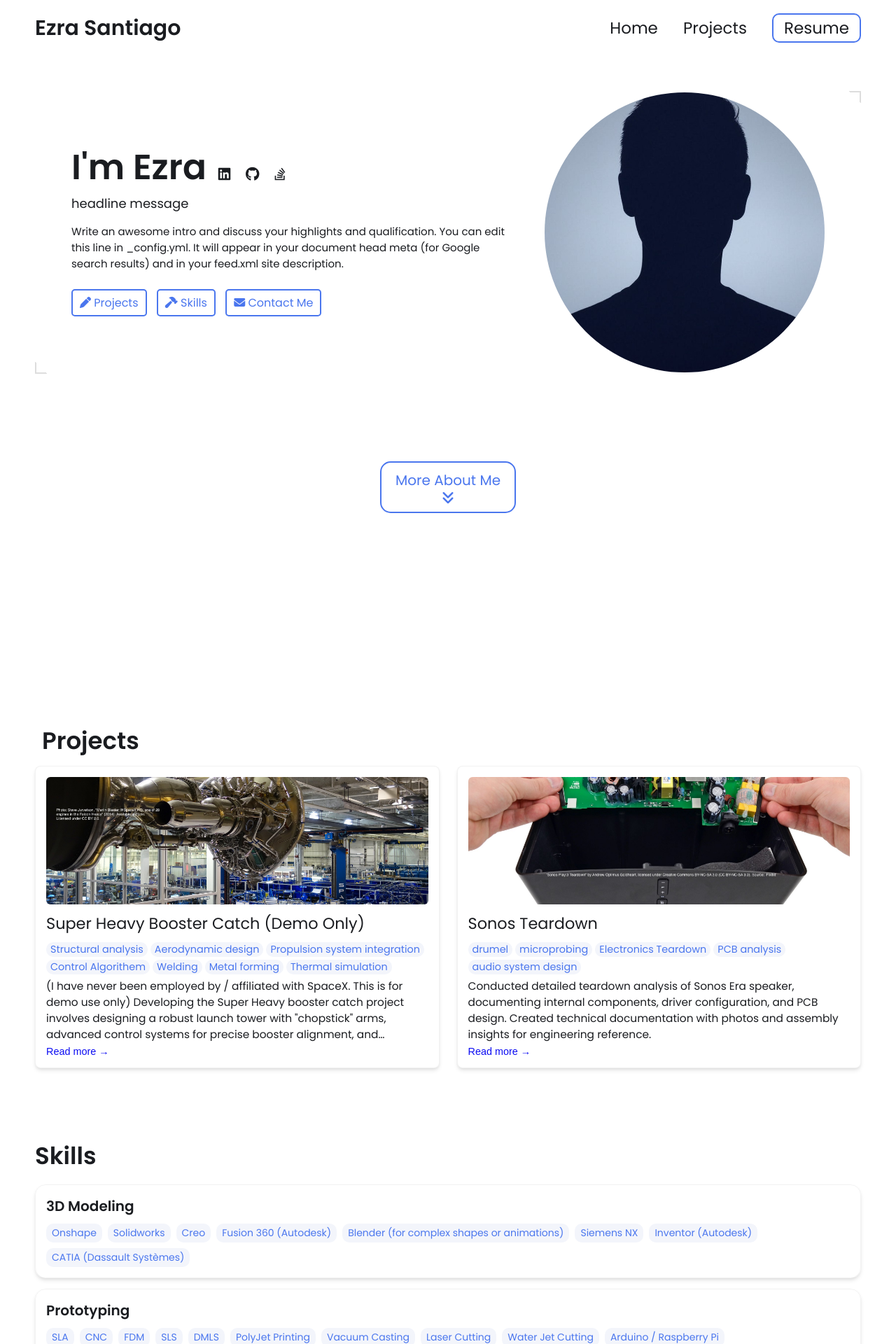
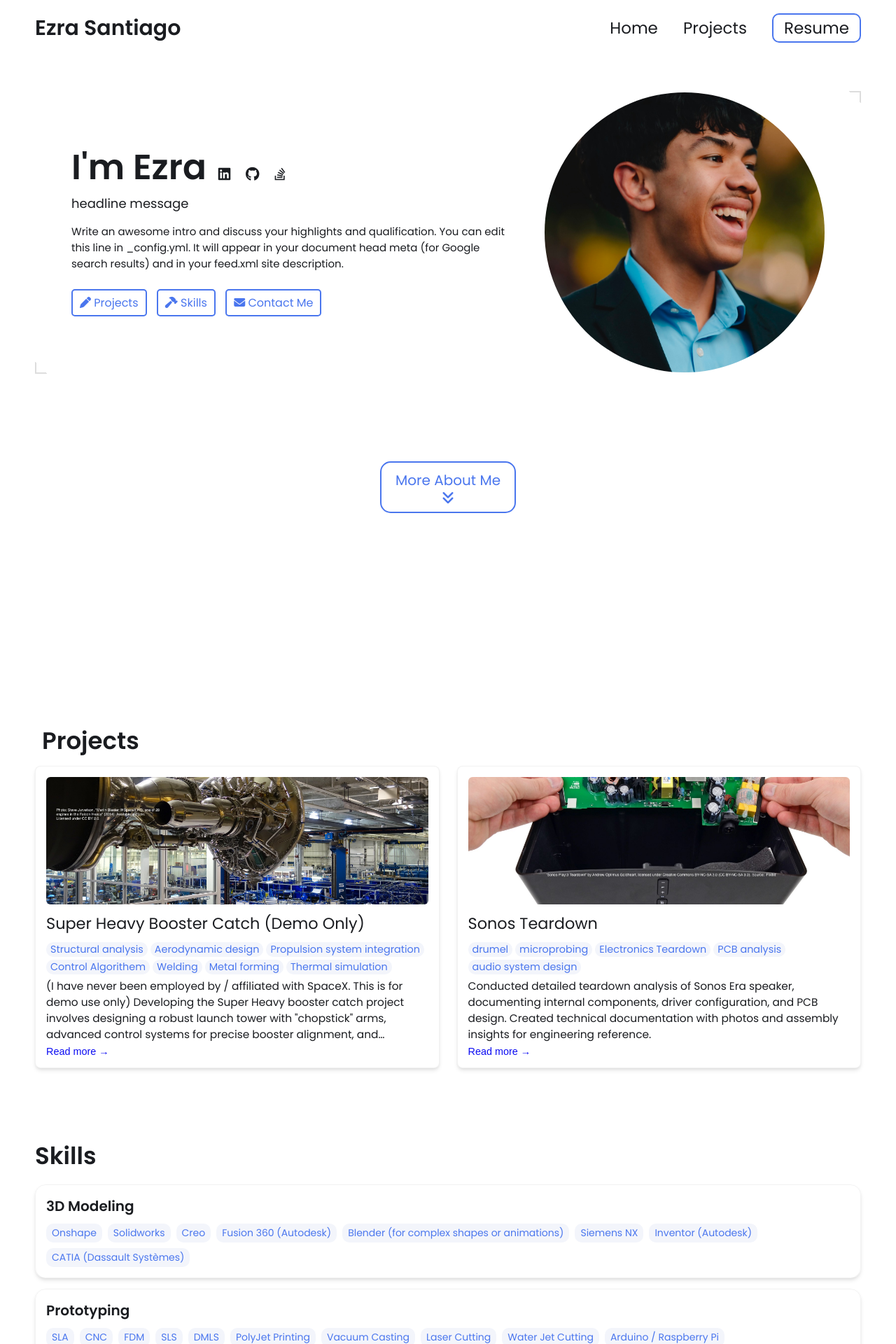
Before and after one commit to sezra44/ezrasantiago, a Jekyll site: the page built from index.html, in a window 1280 px wide. Shown: the top 1920 px of the page at 70% size. Built offline with Jekyll 4.4.1, drawn with Linux system fonts in a browser that asks for light colours.

Commit message:
Update _config.yml

```diff
--- a/_config.yml
+++ b/_config.yml
@@ -20,7 +20,7 @@ description: >- # dont remove this line. this will ignore all new lines until th
   Google search results) and in your feed.xml site description.
 
 # Place your profile image in /assets/images/profile-image/folder and edit the file name
-profile_image: ./assets/images/profile-image/avatar.jpeg
+profile_image: assets/images/profile-image/IMG_2597.jpeg
 
 
 # Link your resume
```
